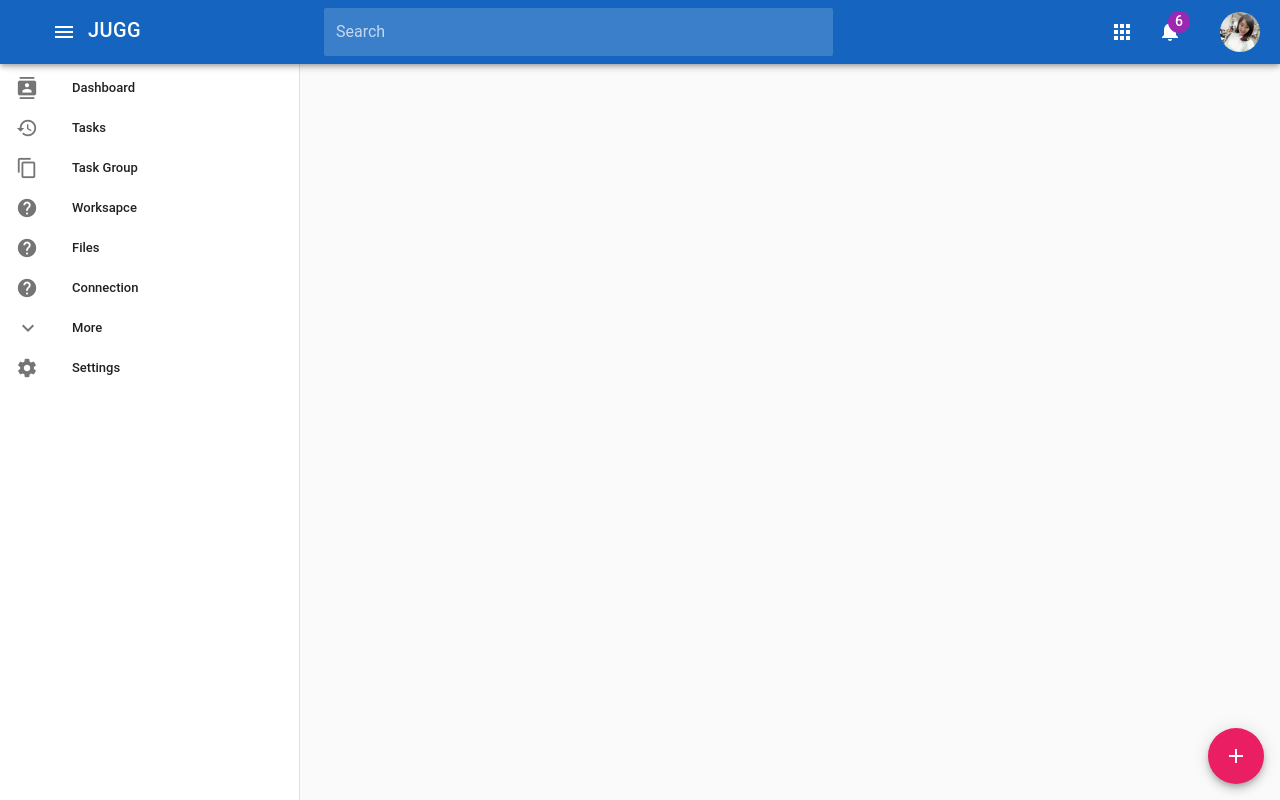
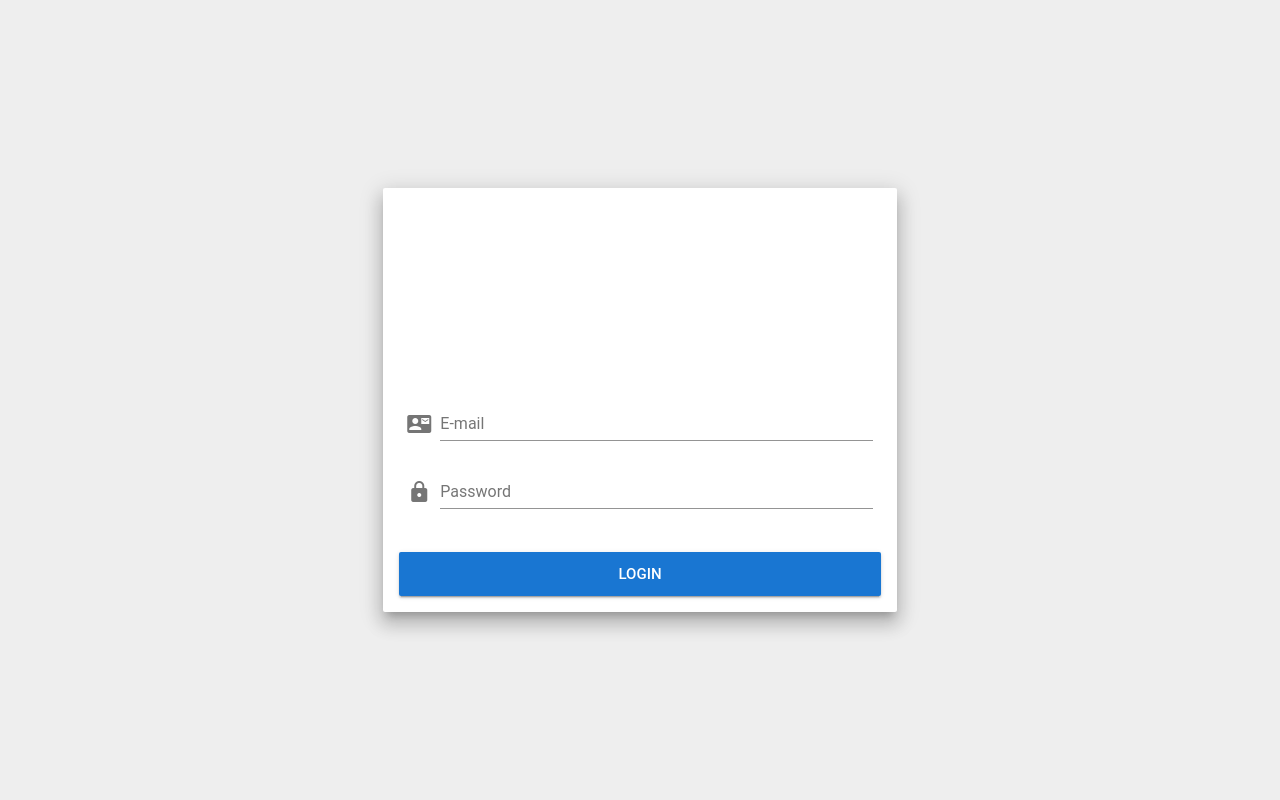
Before and after one commit to Lyh97/JUGG-front-end, a Vue app: page / in a window 1280 px wide. Built offline with nearby package versions, Linux system fonts and the light colour scheme.

Commit message:
add login component

```diff
--- a/package.json
+++ b/package.json
@@ -13,6 +13,7 @@
   "dependencies": {
     "axios": "^0.18.0",
     "material-design-icons-iconfont": "^3.0.3",
+    "vee-validate": "^2.1.0-beta.7",
     "vue": "^2.5.2",
     "vue-axios": "^2.1.3",
     "vue-grid-layout": "^2.1.13",
--- a/src/App.vue
+++ b/src/App.vue
@@ -20,11 +20,70 @@
                         <v-icon>notifications</v-icon>
                     </v-badge>
                 </v-btn>
-        <v-btn icon large class="ml-4">
+                <v-dialog v-model="dialog2" width="500">
+                    <v-btn slot="activator" color="primary" dark icon large class="ml-4">
                         <v-avatar size="40px" :tile="false">
                             <img src="/static/head.JPG" alt="head">
                         </v-avatar>
                     </v-btn>
+                    <v-card>
+                        <v-container class="info" style="height: 110px;">
+                            <v-layout justify-center>
+                                <v-tooltip bottom>
+                                    <v-btn slot="activator" dark icon fab large class="mt-4">
+                                        <v-avatar :size="98" class="elevation-6">
+                                            <img src="/static/head.JPG" alt="avatar">
+                                        </v-avatar>
+                                    </v-btn>
+                                    <span>click to change pic</span>
+                                </v-tooltip>
+                            </v-layout>
+                        </v-container>
+                        <v-container class="pa-5">
+                            <v-layout aligin-center justify-center column wrap>
+                                <v-layout row wrap>
+                                    <v-icon>person</v-icon>
+                                    <v-text-field :disabled="!isname" label="Name"></v-text-field>
+                                    <v-btn color="purple" fab small dark @click="isname = !isname">
+                                        <v-icon v-if="isname">close</v-icon>
+                                        <v-icon v-else>create</v-icon>
+                                    </v-btn>
+                                </v-layout>
+                                <v-layout row wrap>
+                                    <v-icon>call</v-icon>
+                                    <v-text-field :disabled="!isconnect" label="Connect"></v-text-field>
+                                    <v-btn color="pink" dark fab small @click="isconnect = !isconnect">
+                                        <v-icon v-if="isconnect">close</v-icon>
+                                        <v-icon v-else>create</v-icon>
+                                    </v-btn>
+                                </v-layout>
+                                <v-layout row wrap>
+                                    <v-icon>business</v-icon>
+                                    <v-text-field :disabled="!iscompany" label="Company"></v-text-field>
+                                    <v-btn color="warning" fab small @click="iscompany = !iscompany">
+                                        <v-icon v-if="iscompany">close</v-icon>
+                                        <v-icon v-else>create</v-icon>
+                                    </v-btn>
+                                </v-layout>
+                            </v-layout>
+                        </v-container>
+                        <v-divider></v-divider>
+                        <v-card-actions>
+                            <v-layout column pa-2>
+                                <v-flex>
+                                    <v-btn color="success" block @click="dialog2 = false">
+                                        Save
+                                    </v-btn>
+                                </v-flex>
+                                <v-flex pt-2>
+                                    <v-btn color="grey lighten-1" block @click="quit()">
+                                        Quit
+                                    </v-btn>
+                                </v-flex>
+                            </v-layout>
+                        </v-card-actions>
+                    </v-card>
+                </v-dialog>
             </v-toolbar>
             <v-content>
                 <router-view>
@@ -77,23 +136,31 @@
     </div>
 </template>
 <script>
-import navigation from './components/layout/Navigation.vue'
+import navigation from "./components/layout/Navigation.vue";
 
 export default {
-  name: 'App',
+    name: "App",
     components: {
         navigation
     },
     data: () => ({
         dialog: false,
-    drawer: null
+        drawer: null,
+        dialog2: false,
+        isname: false,
+        isconnect: false,
+        iscompany: false
     }),
     props: {
         source: String
+    },
+    methods: {
+        quit() {
+            this.$router.push("/");
         }
     }
+};
 </script>
 <style>
-#app {}
 
 </style>
--- /dev/null
+++ b/src/components/module/Login.vue
@@ -0,0 +1,62 @@
+<template>
+  <div style="height:100%;width: 100%; background-color: #eee;position: fixed;top: 0;left: 0; z-index: 999;">
+    <v-container fluid fill-height>
+      <v-layout align-center justify-center>
+        <v-flex xs12 sm8 md5>
+          <v-card class="elevation-12 pa-2">
+            <v-card-media height="180" src="./static/DQMP.png"></v-card-media>
+            <v-spacer></v-spacer>
+            <v-card-text>
+              <v-form>
+                <v-text-field autocomplete="new-password" prepend-icon="contact_mail" name="E-mail" label="E-mail" type="text" v-model="formLabelLogin.email" v-validate="'required|email'" :error-messages="errors.collect('email')" data-vv-name="email" required></v-text-field>
+                <v-text-field autocomplete="new-password" prepend-icon="lock" name="password" label="Password" id="password" type="password" v-model="formLabelLogin.password" v-validate="'required|max:9|min:7'" :error-messages="errors.collect('password')" data-vv-name="password" required></v-text-field>
+              </v-form>
+            </v-card-text>
+            <v-card-actions>
+              <v-btn large block color="primary" @click="confirm()">Login</v-btn>
+            </v-card-actions>
+          </v-card>
+        </v-flex>
+      </v-layout>
+    </v-container>
+  </div>
+</template>
+
+<script>
+export default {
+  name: "Login",
+  $_veeValidate: {
+    validator: "new"
+  },
+  data: () => ({
+    showtxt: "",
+    drawer: null,
+    formLabelLogin: {
+      email: "",
+      password: ""
+    },
+    dictionary: {
+      attributes: {
+        email: "E-mail Address"
+      },
+      password: {
+        required: () => "Name can not be empty",
+        max: "The name field may not be less than 9 characters",
+        min: "The name field may not be more than 7 characters"
+      }
+    }
+  }),
+  props: {
+    source: String
+  },
+  methods: {
+    confirm() {
+      this.$validator.validateAll();
+      this.$router.push("/dashboard");
+    }
+  },
+  mounted() {
+    this.$validator.localize("en", this.dictionary);
+  }
+};
+</script>
--- a/src/main.js
+++ b/src/main.js
@@ -7,6 +7,7 @@ import Vuetify from 'vuetify'
 import store from './store'
 import axios from 'axios'
 import VueAxios from 'vue-axios'
+import VeeValidate from "vee-validate";
 
 /* Ensure use css-loader */
 import 'material-design-icons-iconfont/dist/material-design-icons.css'
@@ -16,6 +17,7 @@ Vue.config.productionTip = false
 
 Vue.use(Vuetify)
 Vue.use(VueAxios, axios)
+Vue.use(VeeValidate);
 
 /* eslint-disable no-new */
 new Vue({
--- a/src/router/index.js
+++ b/src/router/index.js
@@ -6,11 +6,17 @@ import TaskGroup from '@/components/module/TaskGroup'
 import Workspace from '@/components/module/Workspace'
 import Files from '@/components/module/Files'
 import Connection from '@/components/module/Connection'
+import Login from '@/components/module/Login'
 
 Vue.use(Router)
 
 export default new Router({
   routes: [
+    {
+      path: '/',
+      name: 'Login',
+      component: Login
+    },
     { path: '/dashboard',
       name: 'Dashboard',
       component: Dashboard
```
Also changed, not shown: static/DQMP.png (added), 1 other file (tests, documents, lock files or other folders). Lines whose indentation alone changed are shown as unchanged.
